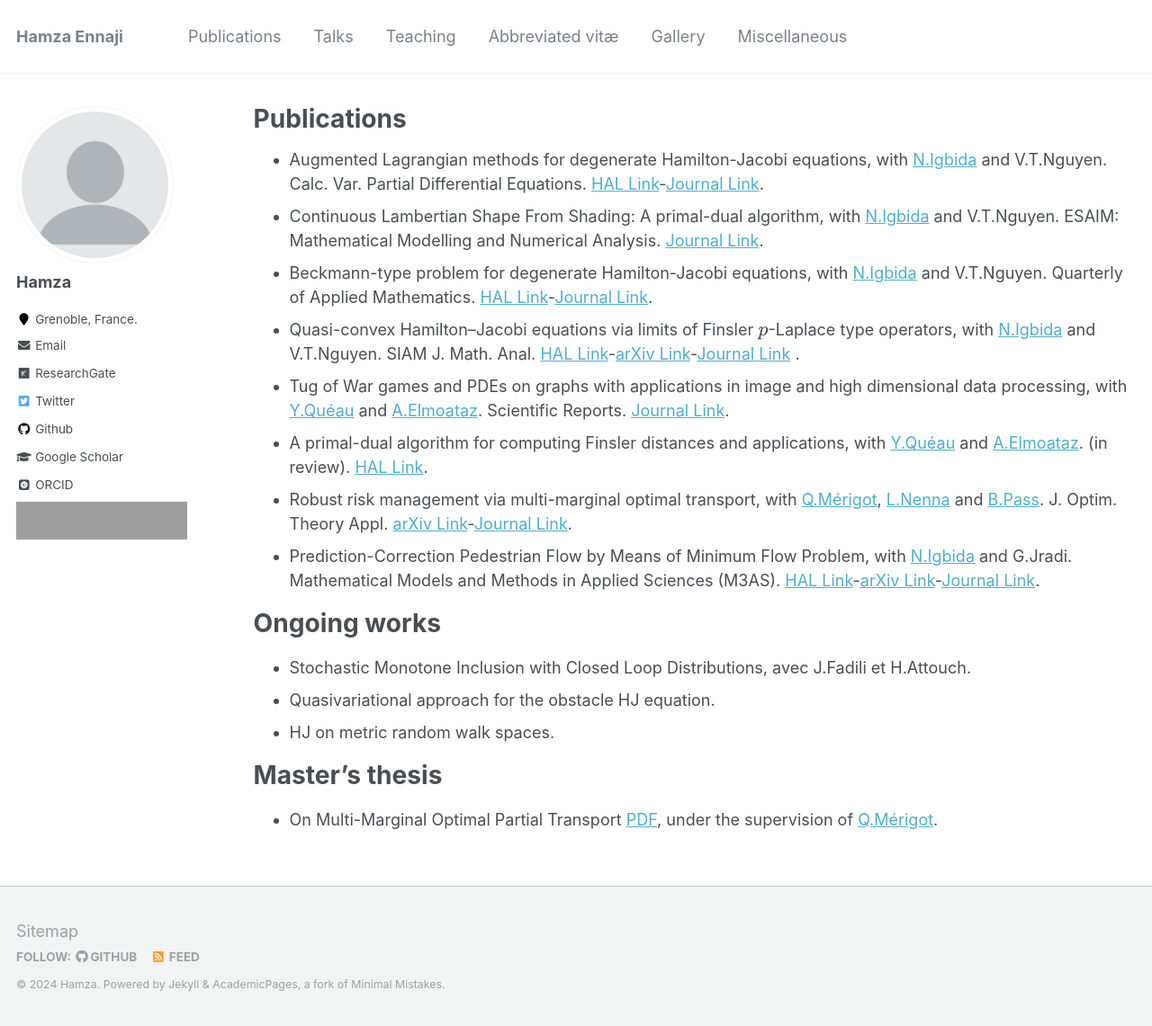
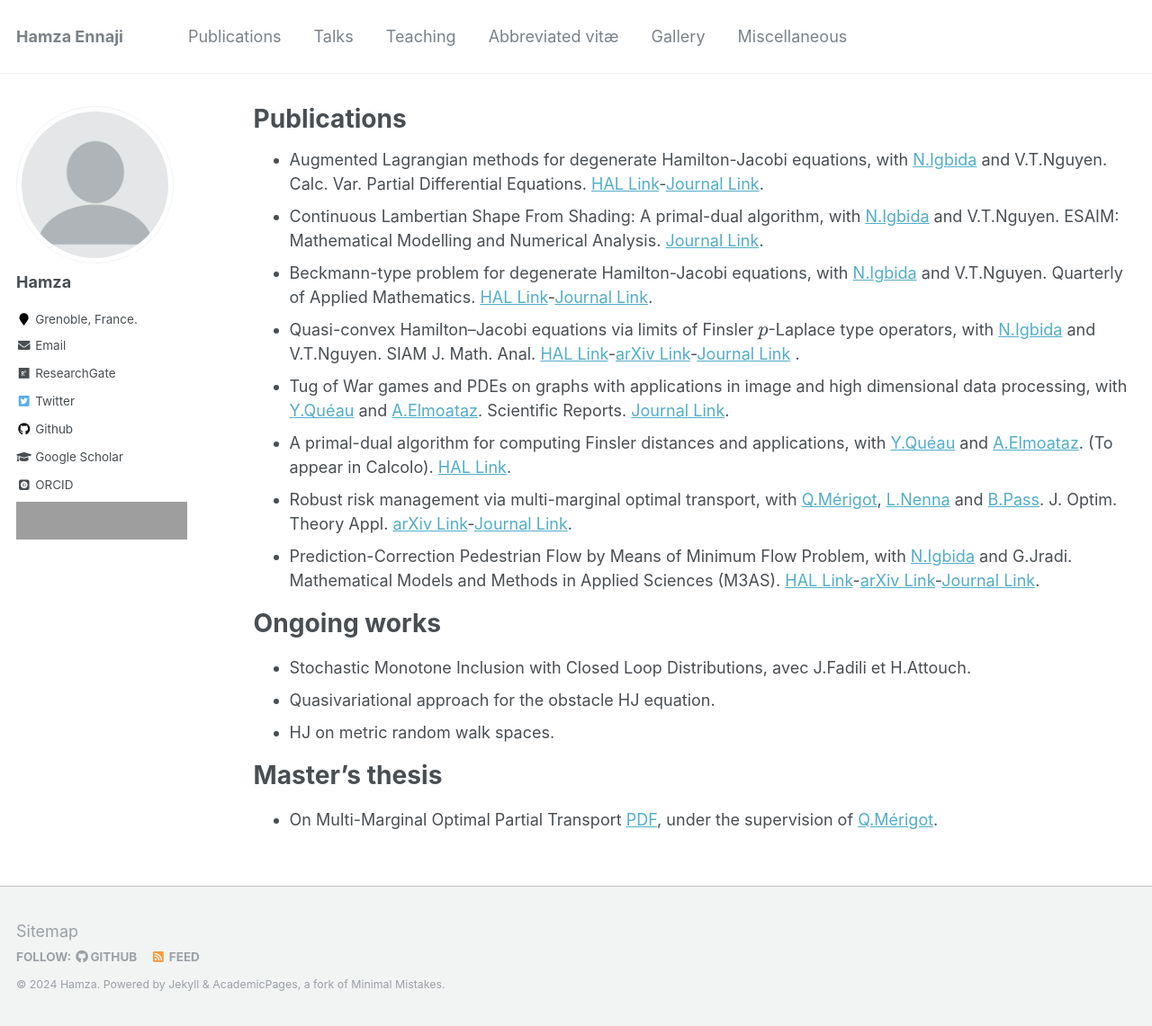
Before and after one commit to enhamza/enhamza.github.io, a Jekyll site: the page built from _pages/publications.md, in a window 1280 px wide and 1141 px high. Shown: the whole window at 90% size. Built offline with Jekyll 4.4.1, drawn with Linux system fonts in a browser that asks for light colours; some web fonts are replaced; formulas are drawn with MathJax 3; grey boxes are pictures that could not be loaded.

Commit message:
Update publications.md

```diff
--- a/_pages/publications.md
+++ b/_pages/publications.md
@@ -10,7 +10,7 @@ author_profile: true
 * Beckmann-type problem for degenerate Hamilton-Jacobi equations, with [N.Igbida](https://www.unilim.fr/pages_perso/noureddine.igbida/) and V.T.Nguyen. Quarterly of Applied Mathematics. [HAL Link](https://hal.archives-ouvertes.fr/hal-03020324)-[Journal Link](https://www.ams.org/journals/qam/0000-000-00/S0033-569X-2021-01606-7).
 * Quasi-convex Hamilton--Jacobi equations via limits of Finsler $p$-Laplace type operators, with [N.Igbida](https://www.unilim.fr/pages_perso/noureddine.igbida/) and V.T.Nguyen. SIAM J. Math. Anal. [HAL Link](https://hal.archives-ouvertes.fr/hal-03279460)-[arXiv Link](https://arxiv.org/abs/2107.02606)-[Journal Link](https://epubs.siam.org/doi/pdf/10.1137/21M143306X?casa_token=m37hUOoTZPMAAAAA:uULpuoEYWjdxraeyo4dy7MCE8gAix5NZv0sV7XDSbeGvxx3nTSTI5lRfzTnLKHaXaWHylgu2hfJm) .
 * Tug of War games and PDEs on graphs with applications in image and high dimensional data processing, with [Y.Quéau](https://sites.google.com/view/yvainqueau) and [A.Elmoataz](https://elmoatazbill.users.greyc.fr/). Scientific Reports. [Journal Link](https://www.nature.com/articles/s41598-023-32354-5).
-* A primal-dual algorithm for computing Finsler distances and applications, with [Y.Quéau](https://sites.google.com/view/yvainqueau) and [A.Elmoataz](https://elmoatazbill.users.greyc.fr/). (in review). [HAL Link](https://hal.archives-ouvertes.fr/hal-03620343).
+* A primal-dual algorithm for computing Finsler distances and applications, with [Y.Quéau](https://sites.google.com/view/yvainqueau) and [A.Elmoataz](https://elmoatazbill.users.greyc.fr/). (To appear in Calcolo). [HAL Link](https://hal.archives-ouvertes.fr/hal-03620343).
 * Robust risk management via multi-marginal optimal transport, with [Q.Mérigot](http://quentin.mrgt.fr/), [L.Nenna](https://lucanenna.github.io/) and [B.Pass](https://sites.ualberta.ca/~pass/). J. Optim. Theory Appl. [arXiv Link](https://arxiv.org/abs/2211.07694)-[Journal Link](https://link.springer.com/article/10.1007/s10957-024-02438-x).
 * Prediction-Correction Pedestrian Flow by Means of Minimum Flow Problem, with [N.Igbida](https://www.unilim.fr/pages_perso/noureddine.igbida/) and G.Jradi. Mathematical Models and Methods in Applied Sciences (M3AS). [HAL Link](https://hal.science/hal-03999852)-[arXiv Link](https://arxiv.org/abs/2302.11315)-[Journal Link](https://doi.org/10.1142/S0218202524500052).
 
```
